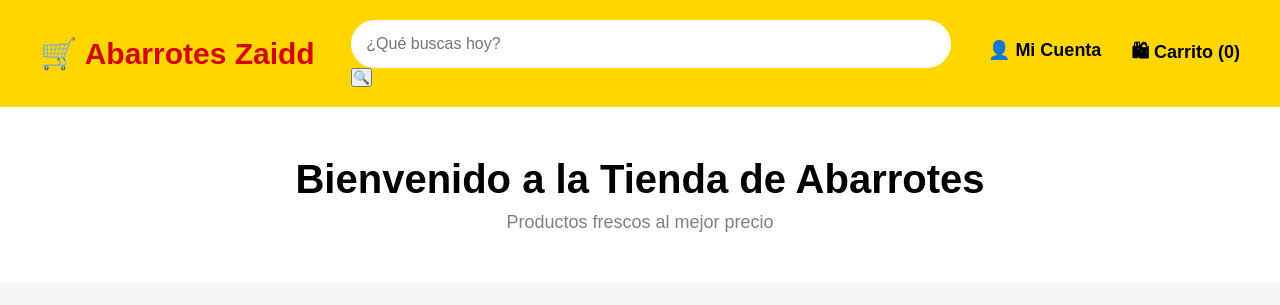
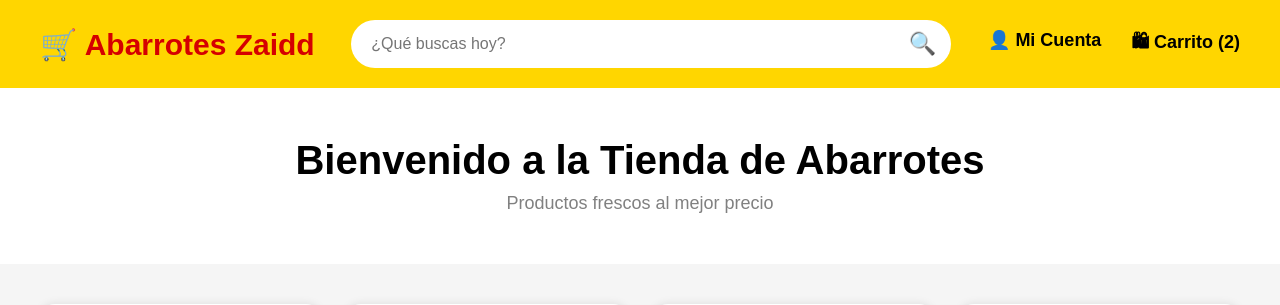
Before and after one commit to Zaidd3108/PROYECTO, a Flask app: page / in a window 1280 px wide. Shown: the top 305 px of the page. Run offline with Flask 3, Linux system fonts and the light colour scheme.

Commit message:
Update style.css

```diff
--- a/static/style.css
+++ b/static/style.css
@@ -29,12 +29,28 @@ header {
     width: 50%;
 }
 
+.buscador form {
+    position: relative;
+}
+
 .buscador input {
     width: 100%;
-    padding: 15px;
+    padding: 15px 55px 15px 20px;
     border: none;
     border-radius: 30px;
     font-size: 16px;
+    outline: none;
+}
+
+.buscador button {
+    position: absolute;
+    right: 15px;
+    top: 50%;
+    transform: translateY(-50%);
+    border: none;
+    background: transparent;
+    cursor: pointer;
+    font-size: 22px;
 }
 
 .menu {
@@ -80,7 +96,7 @@ header {
     background: white;
     padding: 20px;
     border-radius: 15px;
-    box-shadow: 0 0 10px rgba(0, 0, 0, 0.1);
+    box-shadow: 0 0 10px rgba(0,0,0,0.1);
     text-align: center;
 }
 
@@ -128,7 +144,7 @@ header {
     padding: 40px;
     border-radius: 20px;
     width: 400px;
-    box-shadow: 0 0 15px rgba(0, 0, 0, 0.2);
+    box-shadow: 0 0 15px rgba(0,0,0,0.2);
     text-align: center;
 }
 
@@ -197,7 +213,7 @@ header {
     display: flex;
     justify-content: space-between;
     align-items: center;
-    box-shadow: 0 0 10px rgba(0, 0, 0, 0.1);
+    box-shadow: 0 0 10px rgba(0,0,0,0.1);
 }
 
 .item-carrito a {
@@ -216,10 +232,10 @@ header {
     font-size: 20px;
 }
 
-.sin-resultados{
-    text-align:center;
-    font-size:24px;
-    font-weight:bold;
-    color:#d50000;
-    margin:40px;
+.sin-resultados {
+    text-align: center;
+    font-size: 24px;
+    font-weight: bold;
+    color: #d50000;
+    margin: 40px;
 }
```
